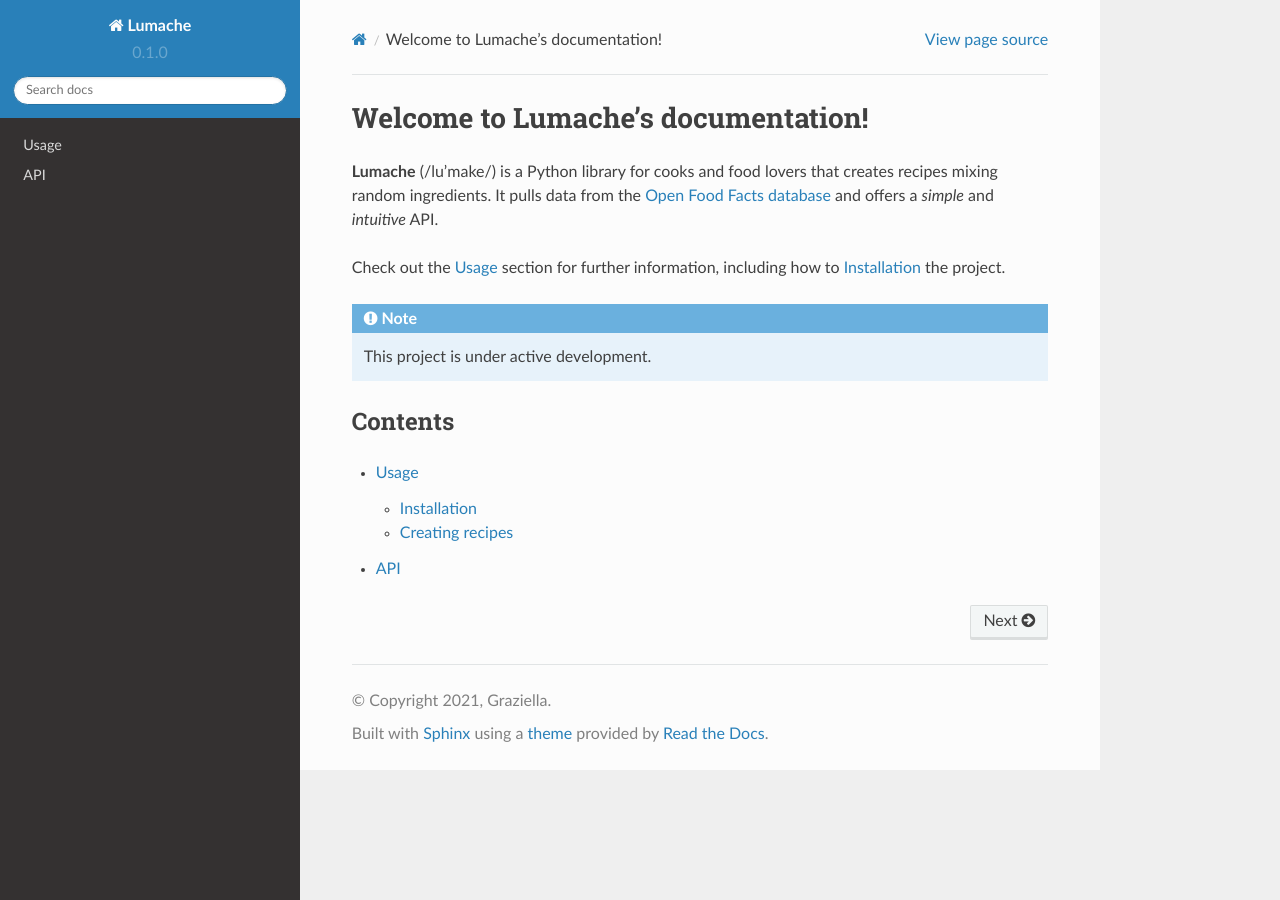
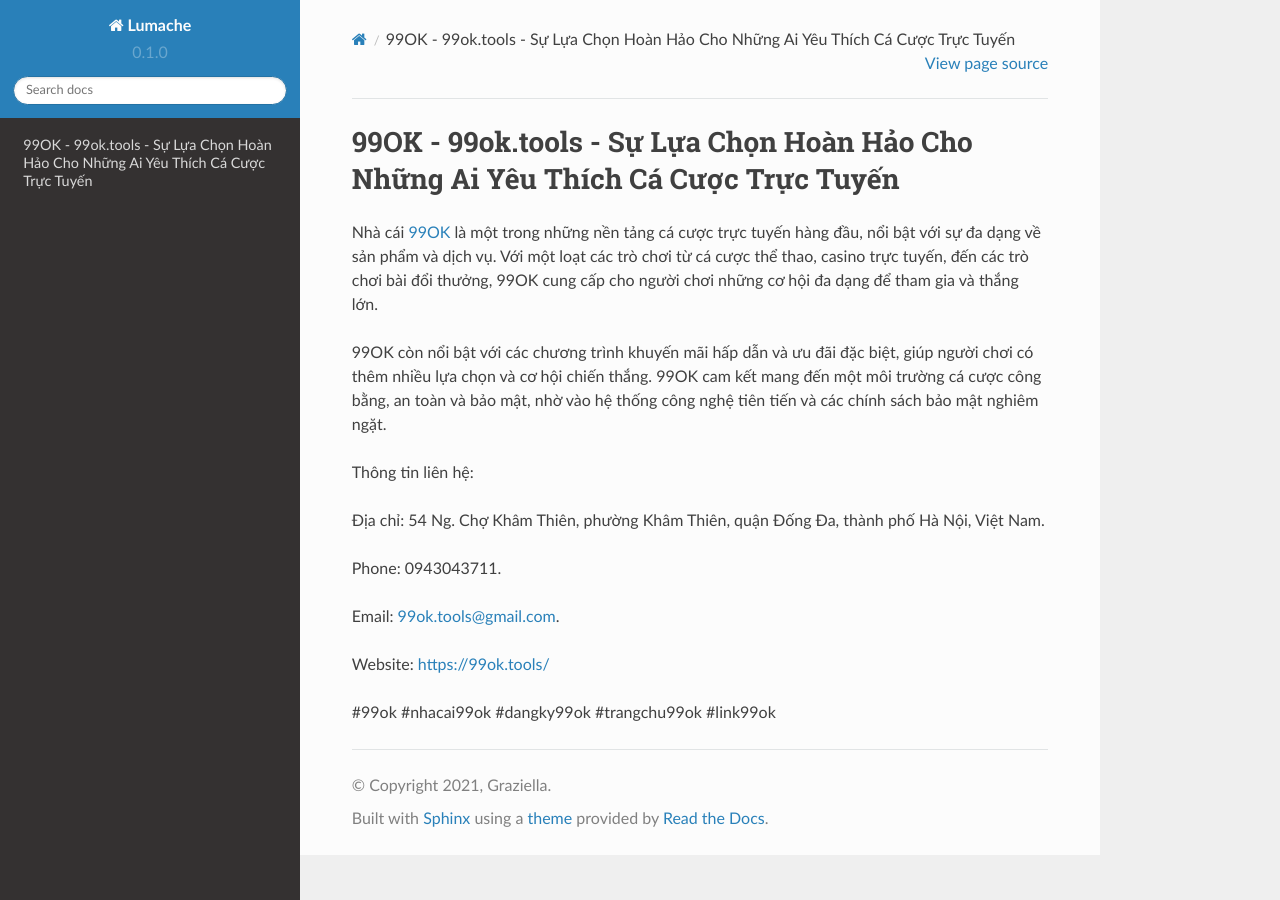
Before and after one commit to morriscraig2868/99oktools, a Sphinx documentation site: the page built from docs/source/index.rst, in a window 1280 px wide. Built offline with Sphinx 7.4.7 and the Read the Docs theme 2.0.0, drawn with Linux system fonts in a browser that asks for light colours.

Commit message:
Update index.rst

```diff
--- a/docs/source/index.rst
+++ b/docs/source/index.rst
@@ -1,22 +1,18 @@
-Welcome to Lumache's documentation!
+99OK - 99ok.tools - Sự Lựa Chọn Hoàn Hảo Cho Những Ai Yêu Thích Cá Cược Trực Tuyến
 ===================================
 
-**Lumache** (/lu'make/) is a Python library for cooks and food lovers
-that creates recipes mixing random ingredients.
-It pulls data from the `Open Food Facts database <https://world.openfoodfacts.org/>`_
-and offers a *simple* and *intuitive* API.
+Nhà cái `99OK <https://99ok.tools/>`_ là một trong những nền tảng cá cược trực tuyến hàng đầu, nổi bật với sự đa dạng về sản phẩm và dịch vụ. Với một loạt các trò chơi từ cá cược thể thao, casino trực tuyến, đến các trò chơi bài đổi thưởng, 99OK cung cấp cho người chơi những cơ hội đa dạng để tham gia và thắng lớn.
 
-Check out the :doc:`usage` section for further information, including
-how to :ref:`installation` the project.
+99OK còn nổi bật với các chương trình khuyến mãi hấp dẫn và ưu đãi đặc biệt, giúp người chơi có thêm nhiều lựa chọn và cơ hội chiến thắng. 99OK cam kết mang đến một môi trường cá cược công bằng, an toàn và bảo mật, nhờ vào hệ thống công nghệ tiên tiến và các chính sách bảo mật nghiêm ngặt.
 
-.. note::
+Thông tin liên hệ:
 
-   This project is under active development.
+Địa chỉ: 54 Ng. Chợ Khâm Thiên, phường Khâm Thiên, quận Đống Đa, thành phố Hà Nội, Việt Nam.
 
-Contents
---------
+Phone: 0943043711.
 
-.. toctree::
+Email: 99ok.tools@gmail.com.
 
-   usage
-   api
+Website: https://99ok.tools/
+
+#99ok #nhacai99ok #dangky99ok #trangchu99ok #link99ok
```
